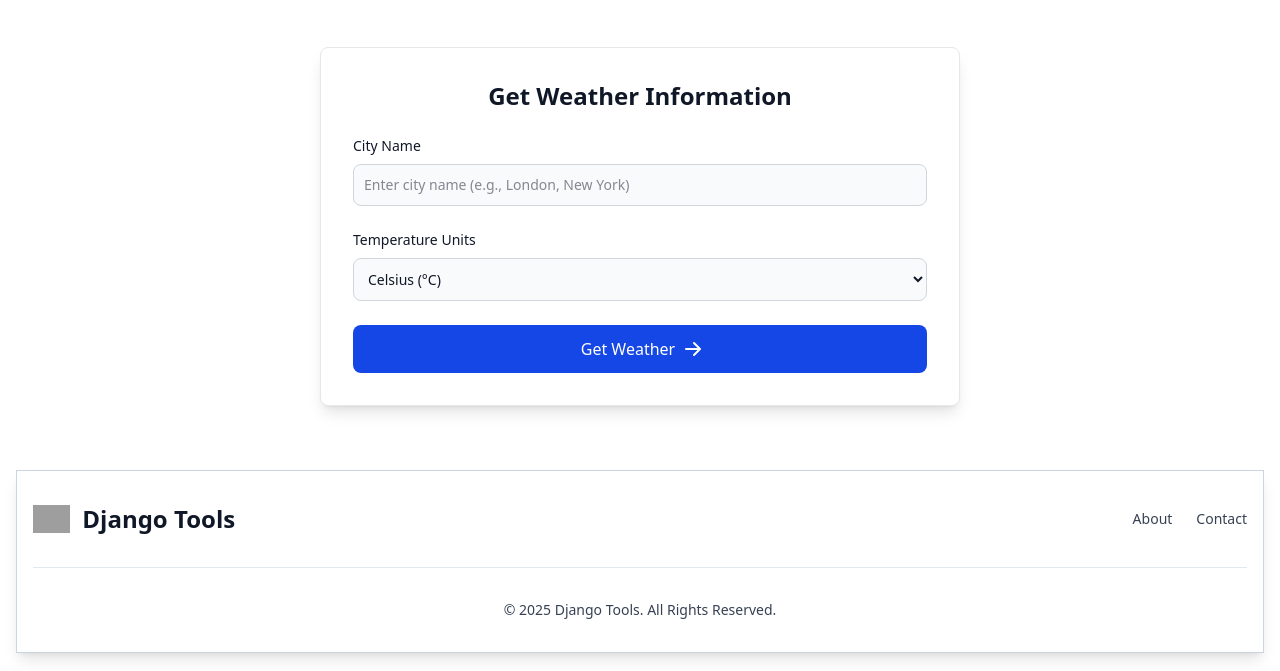
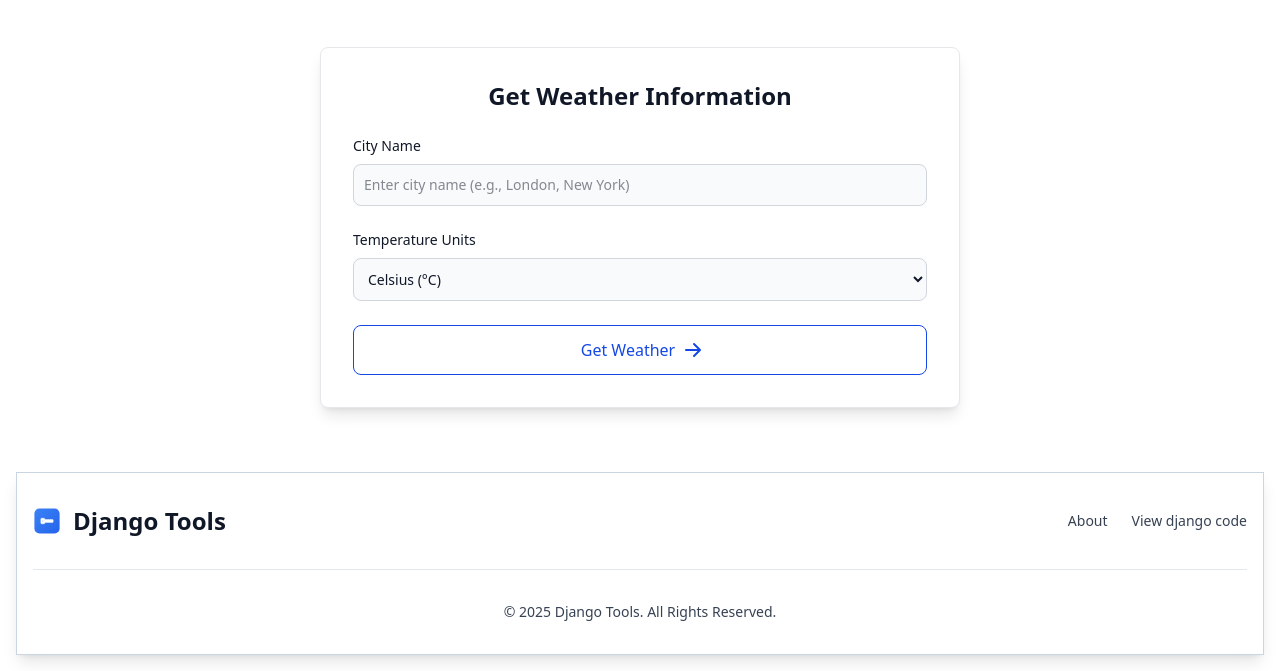
Before and after one commit to NjauSamuel/Django-Password-Generator, a Django app: page / in a window 1280 px wide. Shown: the part 1150-1821 px from the top of the page. Run offline with Django 5.2, Linux system fonts and the light colour scheme; style sheets or scripts are compiled from the project's sources; grey boxes are pictures that could not be loaded.

Commit message:
Update README to reflect project rebranding as Django Tools, enhance documentation with installation instructions, features, and API key setup for weather functionality. Modify .gitignore to track source static files and ignore generated assets. Update base template with new favicon and logo, and improve button styling on home page.

```diff
--- a/passGen/templates/base.html
+++ b/passGen/templates/base.html
@@ -6,6 +6,7 @@
         <meta name="viewport" content="width=device-width, initial-scale=1.0">
         <title>{% block title %}Django Tools{% endblock %}</title>
         {% load static %}
+        <link rel="icon" type="image/svg+xml" href="{% static 'images/favicon.svg' %}">
         <link href="{% static 'dist/assets/index.css' %}" rel="stylesheet">
     </head>
 
@@ -14,7 +15,7 @@
         <nav class="bg-white fixed w-full z-20 top-0 start-0 border-b border-slate-200">
             <div class="max-w-7xl flex flex-wrap items-center justify-between mx-auto p-4">
             <a href="{% url 'home' %}" class="flex items-center space-x-3 rtl:space-x-reverse">
-                <img src="{% static 'images/keyforge.png' %}" class="h-7" alt="KeyForge Logo" />
+                <img src="{% static 'images/logo.svg' %}" class="h-7" alt="Django Tools Logo" />
                 <span class="self-center text-xl text-gray-900 font-semibold whitespace-nowrap">Django Tools</span>
             </a>
             <button data-collapse-toggle="navbar-default" type="button" class="inline-flex items-center p-2 w-10 h-10 justify-center text-sm text-gray-700 rounded-base md:hidden hover:bg-gray-100 hover:text-gray-900 focus:outline-none focus:ring-2 focus:ring-slate-300" aria-controls="navbar-default" aria-expanded="false">
@@ -45,7 +46,7 @@
             <div class="w-full max-w-7xl mx-auto p-4 md:py-8">
                 <div class="sm:flex sm:items-center sm:justify-between">
                     <a href="{% url 'home' %}" class="flex items-center mb-4 sm:mb-0 space-x-3 rtl:space-x-reverse">
-                        <img src="{% static 'images/keyforge.png' %}" class="h-7" alt="KeyForge Logo" />
+                        <img src="{% static 'images/logo.svg' %}" class="h-7" alt="Django Tools Logo" />
                         <span class="text-gray-900 self-center text-2xl font-semibold whitespace-nowrap">Django Tools</span>
                     </a>
                     <ul class="flex flex-wrap items-center mb-6 text-sm font-medium text-gray-700 sm:mb-0">
@@ -53,7 +54,7 @@
                             <a href="https://github.com/NjauSamuel" class="hover:underline me-4 md:me-6" target="_blank" rel="noopener noreferrer">About</a>
                         </li>
                         <li>
-                            <a href="https://github.com/NjauSamuel" class="hover:underline" target="_blank" rel="noopener noreferrer">Contact</a>
+                            <a href="https://github.com/NjauSamuel/Django-Tools" class="hover:underline" target="_blank" rel="noopener noreferrer">View django code</a>
                         </li>
                     </ul>
                 </div>
--- a/passGen/templates/passGen/home.html
+++ b/passGen/templates/passGen/home.html
@@ -107,7 +107,7 @@
                 </div>
 
                 <!-- Submit Button -->
-                <button type="submit" class="w-full inline-flex items-center justify-center px-5 py-3 text-base font-medium text-center text-white rounded-lg bg-blue-700 hover:bg-blue-800 focus:ring-4 focus:ring-blue-300 dark:bg-blue-600 dark:hover:bg-blue-700 dark:focus:ring-blue-800 transition-colors">
+                <button type="submit" class="w-full inline-flex items-center justify-center px-5 py-3 text-base font-medium text-center text-blue-700 rounded-lg border border-blue-700 bg-transparent hover:bg-blue-100 hover:text-blue-800 focus:ring-4 focus:ring-blue-300 dark:border-blue-500 dark:text-blue-400 dark:hover:bg-gray-800 dark:hover:text-blue-300 dark:focus:ring-blue-800 transition-colors">
                     Get Weather
                     <svg class="w-5 h-5 ml-2 -mr-1" fill="currentColor" viewBox="0 0 20 20" xmlns="http://www.w3.org/2000/svg">
                         <path fill-rule="evenodd" d="M10.293 3.293a1 1 0 011.414 0l6 6a1 1 0 010 1.414l-6 6a1 1 0 01-1.414-1.414L14.586 11H3a1 1 0 110-2h11.586l-4.293-4.293a1 1 0 010-1.414z" clip-rule="evenodd"></path>
```
Also changed, not shown: README.md, static/images/04d@2x.png (added), static/images/favicon.svg (added), static/images/keyforge.png (added), static/images/logo.svg (added), 1 other file.
